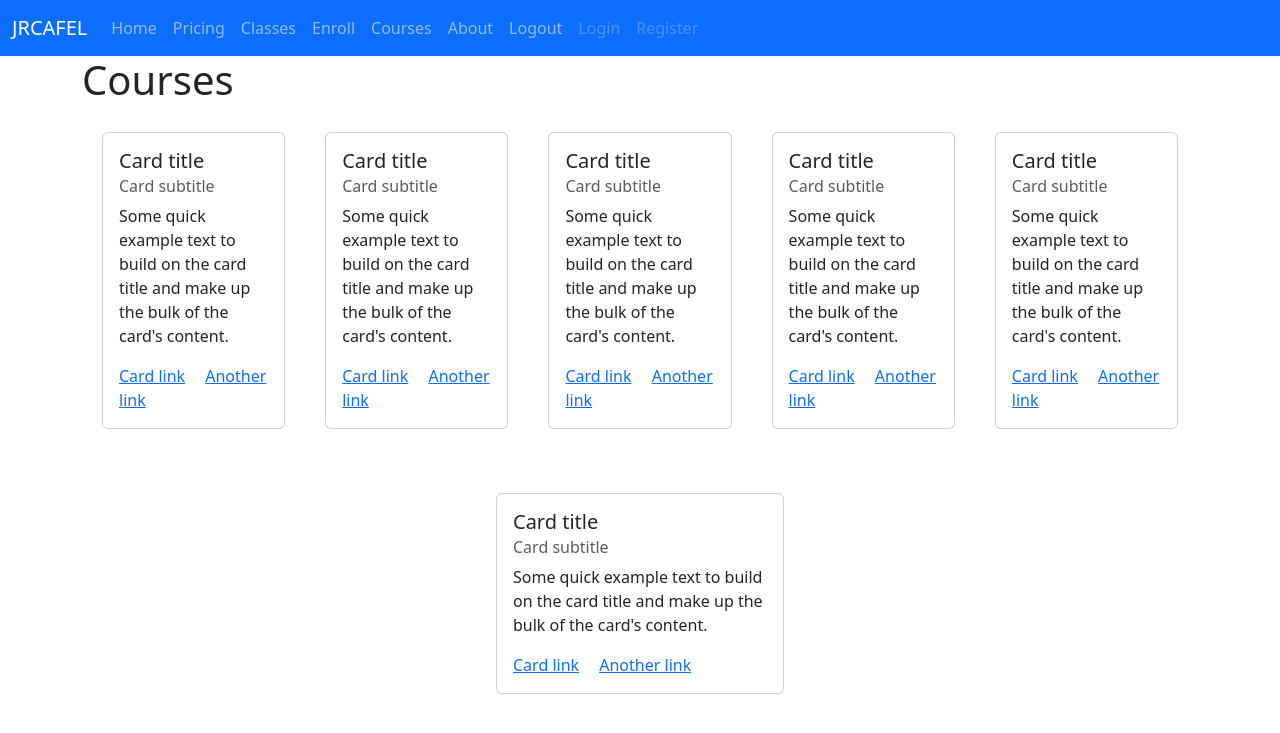
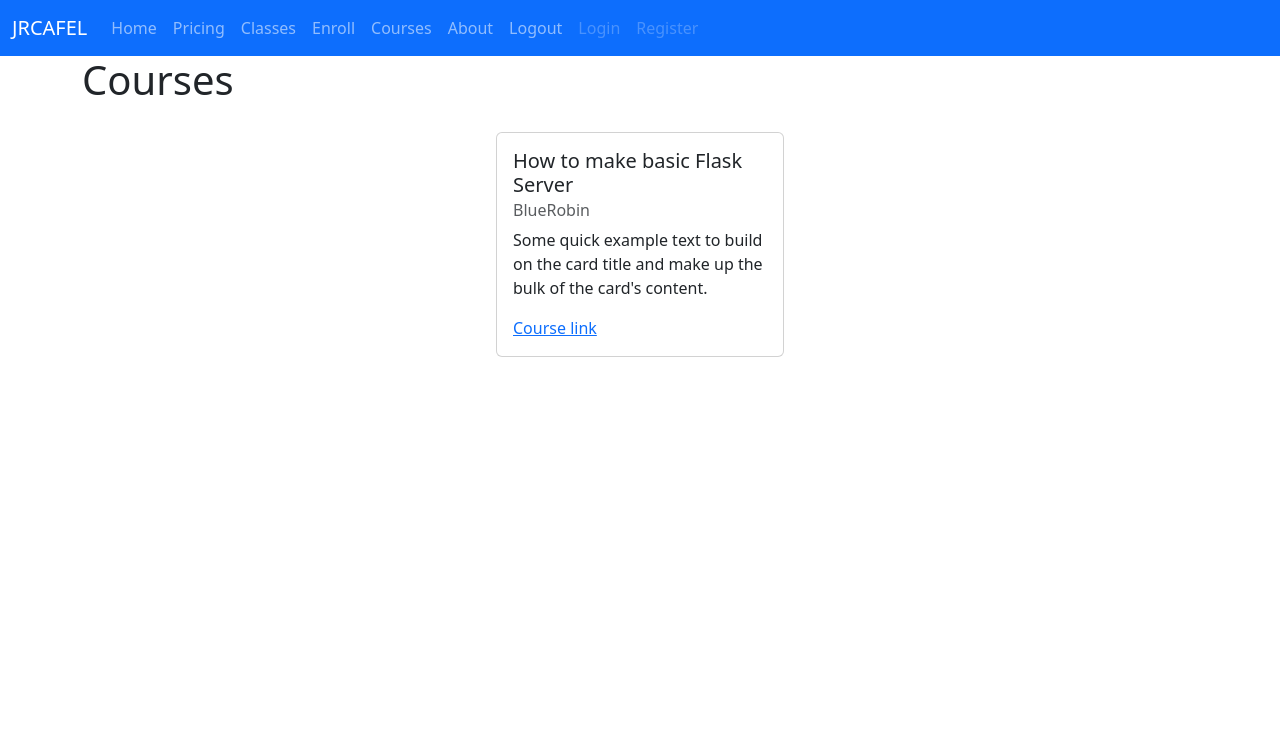
Before and after one commit to TropiiDev/DualHacks, a Flask app: page /courses in a window 1280 px wide. Shown: the top 733 px of the page. Run offline with Flask 3, Linux system fonts and the light colour scheme; a user stored in the database is signed in; some libraries are stand-ins or nearby versions.

Commit message:
Finnally, loading works!

```diff
--- a/instance/courses.json
+++ b/instance/courses.json
@@ -2,29 +2,8 @@
     "Users":{
         "BlueRobin":{
             "CoursesMade":{
-                "Epic Title":{
-                    "Title":"Epic Title",
-                    "Text":"This is an example course"
-                },
-                "JoeRogan":{
-                    "Title":"How to be cool",
-                    "Text": "This is a very cool course"
-                },
-                "JoeRog4an":{
-                    "Title":"How to be cool",
-                    "Text": "This is a very cool course"
-                },
-                "JoeRoga3n":{
-                    "Title":"How to be cool",
-                    "Text": "This is a very cool course"
-                },
-                "JoeRogan2":{
-                    "Title":"How to be cool",
-                    "Text": "This is a very cool course"
-                },
-                "JoeRogan1":{
-                    "Title":"How to be cool",
-                    "Text": "This is a very cool course"
+                "How to make basic Flask Server":{
+                    "Text":"This is how to make a basic flask server."
                 }
             },
             "CoursesIn":[
--- a/website/templates/courses.html
+++ b/website/templates/courses.html
@@ -18,11 +18,10 @@
     {% endif %}
     <div class="card" style="width: 18rem;">
         <div class="card-body">
-          <h5 class="card-title">Card title</h5>
-          <h6 class="card-subtitle mb-2 text-body-secondary">Card subtitle</h6>
+          <h5 class="card-title">{{card}}</h5>
+          <h6 class="card-subtitle mb-2 text-body-secondary">{{user}}</h6>
           <p class="card-text">Some quick example text to build on the card title and make up the bulk of the card's content.</p>
-          <a href="#" class="card-link">Card link</a>
-          <a href="#" class="card-link">Another link</a>
+          <a href="/course?name={{card}}&user={{user}}" class="card-link">Course link</a>
         </div>
       </div>
     {% set num_cards.cards = num_cards.cards + 1 %}
--- a/website/views.py
+++ b/website/views.py
@@ -51,3 +51,16 @@ def user_page():
 @views.route('/about')
 def about():
     return render_template('about.html', user=current_user)
+
+@views.route('/course')
+def course():
+    user = request.args['user'].replace('%20', ' ')
+    name = request.args['name'].strip("'").replace('%20', ' ')
+    print(user, name)
+    try:
+        course_ = json.load(open(os.path.abspath('instance\courses.json')))['Users'][user]["CoursesMade"][name]
+    except KeyError:
+        return "Invalid course. If this is a mistake, please contact a developer."
+    text= course_['Text']
+    title = name
+    return render_template('course.html', text=text, title=title, user=user)
```
Also changed, not shown: website/templates/course.html (added, +14 -0 lines).
